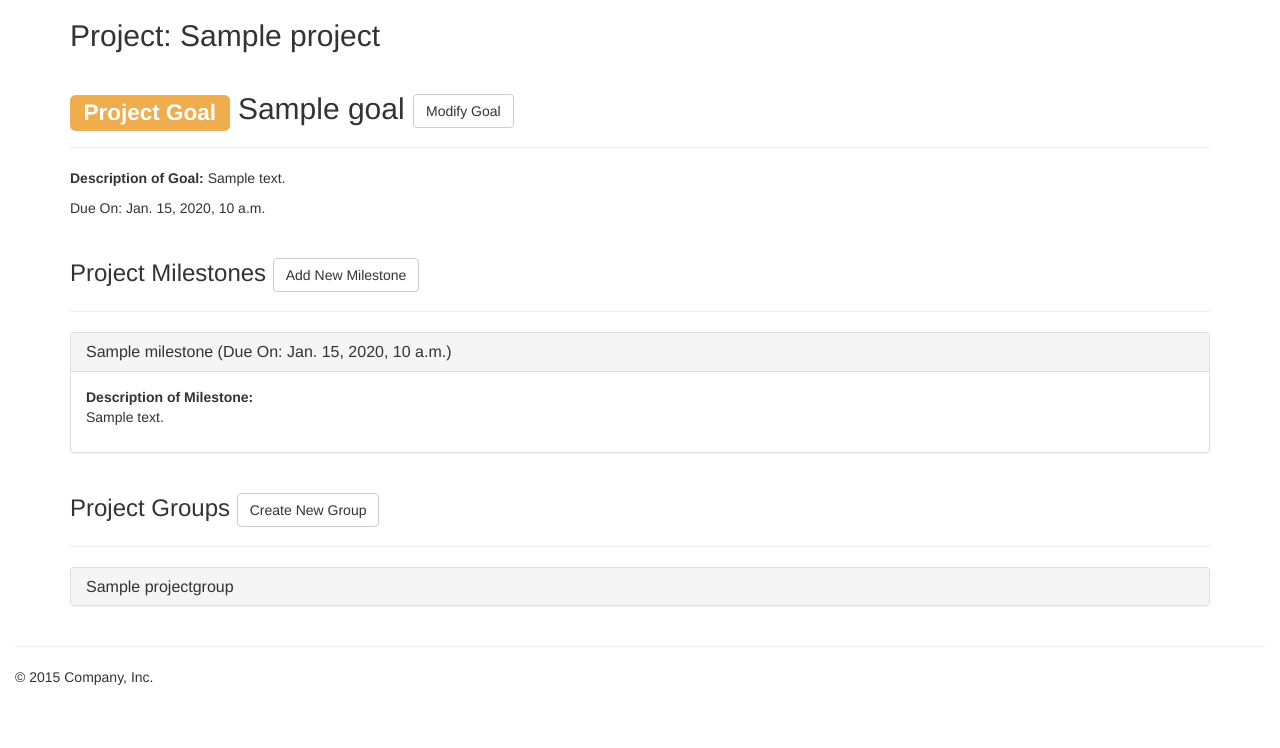
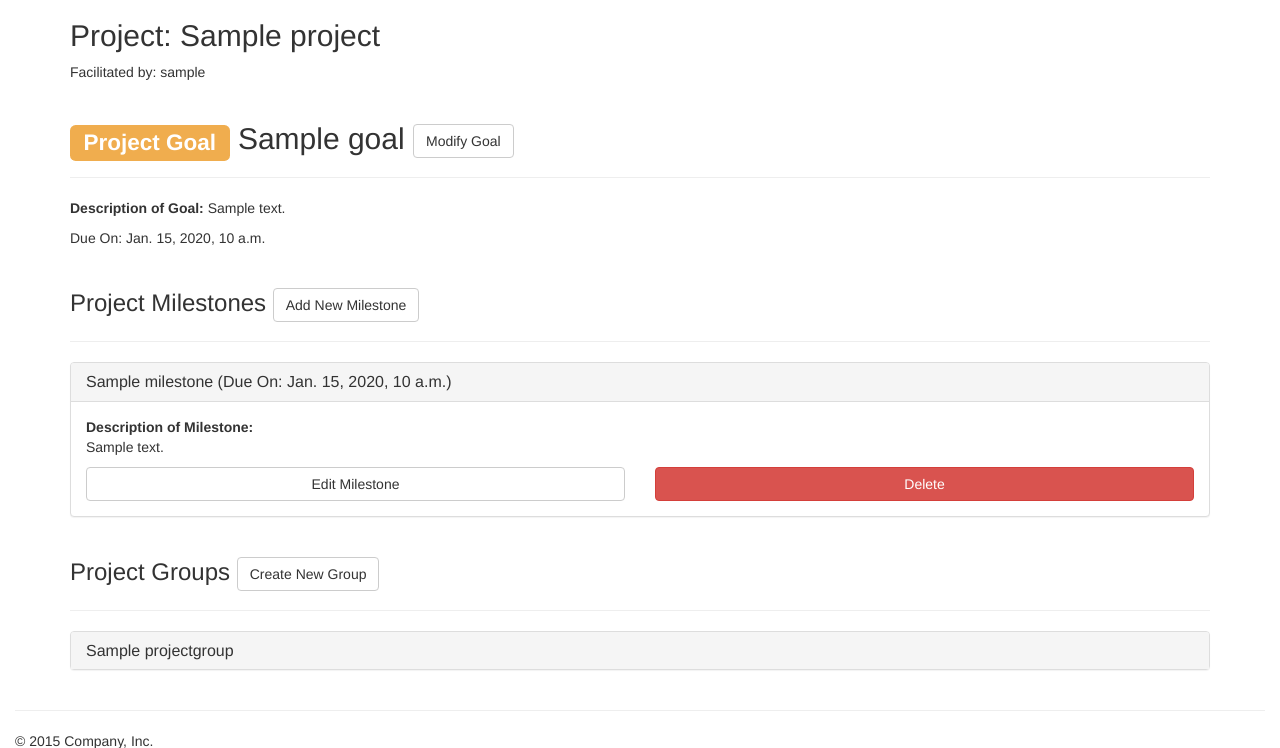
Before and after one commit to Skaty/orbital, a Django app: page /projects/1/ in a window 1280 px wide, after a click that opens the changed part. Shown: the part 51-799 px from the top of the page. Before the commit the page ends 736 px from the top, so only its background shows below. Run offline with Django 3.2, Linux system fonts and the light colour scheme; a user stored in the database is signed in; tables that the repository leaves empty hold one stand-in row (values such as "Sample post"); some libraries are stand-ins or nearby versions.

Commit message:
Added remaining CRUD UI/View for Achievements and Projects apps models and streamlined project dashboard UI/UX

```diff
--- a/src/projects/templates/projects/project_detail.html
+++ b/src/projects/templates/projects/project_detail.html
@@ -3,13 +3,14 @@
 {% block body %}
     <div class="container">
         <h2>Project: {{ object.name }}</h2>
+        <p>Facilitated by: {% for facilitator in object.facilitators.all %} {{ facilitator }} {% endfor %}</p>
         {% if object.goal %}
             <div class="page-header">
               <h2><span class="label label-warning">Project Goal</span> {{ object.goal.name }} {% if is_facilitator %}<a href="{% url "projects:achievements:update-goal" project_pk=object.pk pk=object.goal.pk %}" role="button" class="btn btn-default">Modify Goal</a>{% endif %}</h2>
             </div>
             <p><b>Description of Goal:</b> {{ object.goal.description }}</p>
             {% if object.goal.deadline %}
-                <p>Due On: {{ object.goal.deadline }}</p>
+                <p>Due On: <span {% if object.goal.is_due %} class="text-danger"{% endif %}>{{ object.goal.deadline }}</span> {% if object.goal.is_due %}<span class="label label-danger">OVERDUE</span>{% endif %}</p>
             {% else %}
                 <p>No Due Date!</p>
             {% endif %}
@@ -29,7 +30,7 @@
         {% if object.milestone_set.count != 0 %}
         <div class="panel-group" id="accordion-milestones" role="tablist" aria-multiselectable="true">
             {% for milestone in object.milestone_set.all %}
-                <div class="panel panel-default">
+                <div class="panel {% if milestone.is_due %}panel-danger{% else %}panel-default{% endif %}">
                     <div class="panel-heading" role="tab" id="milestones-collapse-heading-{{ forloop.counter }}">
                         <h4 class="panel-title">
                             <a class="collapsed" role="button" data-toggle="collapse" data-parent="#accordion" href="#milestones-collapse-{{ forloop.counter }}" aria-expanded="false" aria-controls="milestones-collapse-{{ forloop.counter }}">
@@ -38,7 +39,22 @@
                         </h4>
                     </div>
                     <div id="milestones-collapse-{{ forloop.counter }}" class="panel-collapse collapse" role="tabpanel" aria-labelledby="milestones-collapse-heading-{{ forloop.counter }}">
-                        <div class="panel-body"><b>Description of Milestone:</b> <p>{{ milestone.description }}</p></div>
+                        <div class="panel-body">
+                            <b>Description of Milestone:</b> <p>{{ milestone.description }}</p>
+                            {% if is_facilitator %}
+                            <form method="POST" action="{% url "projects:achievements:delete-milestone" project_pk=object.pk pk=milestone.pk %}">
+                                {% csrf_token %}
+                                <div class="row">
+                                    <div class="col-sm-6">
+                                        <a href="{% url 'projects:achievements:update-milestone' project_pk=object.pk pk=milestone.pk %}" role="button" class="btn btn-default btn-block">Edit Milestone</a>
+                                    </div>
+                                    <div class="col-sm-6">
+                                        <button type="submit" value="Confirm" class="btn btn-danger btn-block">Delete</button>
+                                    </div>
+                                </div>
+                            </form>
+                            {% endif %}
+                        </div>
                     </div>
                 </div>
             {% endfor %}
@@ -66,6 +82,17 @@
                                 <li>{{ member.username }}</li>
                             </ul>
                             {% endfor %}
+                            <form method="POST" action="{% url "projects:group-delete" project_pk=object.pk pk=projectgroup.pk %}">
+                                {% csrf_token %}
+                                <div class="row">
+                                    <div class="col-sm-6">
+                                        <a href="{% url 'projects:group-edit' project_pk=object.pk pk=projectgroup.pk %}" class="btn btn-default">Edit Group</a>
+                                    </div>
+                                    <div class="col-sm-6">
+                                        <button type="submit" value="Confirm" class="btn btn-danger btn-block">Delete</button>
+                                    </div>
+                                </div>
+                            </form>
                         </div>
                     </div>
                 </div>
@@ -79,11 +106,11 @@
         {% if projectgroup.target_set.count != 0 %}
         <div class="panel-group" id="accordion-targets" role="tablist" aria-multiselectable="true">
             {% for target in projectgroup.target_set.all %}
-                <div class="panel panel-default">
+                <div class="panel {% if target.is_due %}panel-danger{% else %}panel-default{% endif %}">
                     <div class="panel-heading" role="tab" id="targets-heading-{{ forloop.counter }}">
                         <h4 class="panel-title">
                             <a class="collapsed" role="button" data-toggle="collapse" data-parent="#accordion" href="#targets-collapse-{{ forloop.counter }}" aria-expanded="false" aria-controls="targets-collapse-{{ forloop.counter }}">
-                                {{ target.name }} (Due: {{ target.deadline|default:"Not specified" }}, Created by: {{ target.created_by.get_username }})
+                                {{ target.name }} (Due On: <span{% if target.is_due %} class="text-danger"{% endif %}>{{ target.deadline|default:"Not specified" }}</span>, Created by: {{ target.created_by.get_username }})
                             </a>
                         </h4>
                     </div>
@@ -92,7 +119,7 @@
                             <b>Description:</b> <p>{{ target.description }}</p>
                             <hr/>
                             {% if target.created_by == request.user %}
-                                <form method="POST" action="{% url "projects:achievements:delete-group-target" project_pk=projectgroup.project.pk pk=target.pk %}">
+                                <form method="POST" action="{% url "projects:achievements:delete-group-target" project_pk=object.pk pk=target.pk %}">
                                     {% csrf_token %}
                                     <button type="submit" value="Confirm" class="btn btn-danger btn-block">Delete</button>
                                 </form>
--- a/src/projects/urls.py
+++ b/src/projects/urls.py
@@ -1,11 +1,13 @@
 from django.conf.urls import url, include
 
-from projects.views import ProjectListView, ProjectCreateView, ProjectDetailView, ProjectGroupCreateView
+from projects.views import *
 
 urlpatterns = [
     url(r'^$', ProjectListView.as_view(), name='project-list'),
     url(r'^create/$', ProjectCreateView.as_view(), name='project-create'),
     url(r'^(?P<pk>[0-9]+)/$', ProjectDetailView.as_view(), name='project-detail'),
     url(r'^(?P<project_pk>[0-9]+)/', include('targets.urls', namespace='achievements')),
-    url(r'^(?P<project_pk>[0-9]+)/groups/add/$', ProjectGroupCreateView.as_view(), name='group-create')
+    url(r'^(?P<project_pk>[0-9]+)/groups/add/$', ProjectGroupCreateView.as_view(), name='group-create'),
+    url(r'^(?P<project_pk>[0-9]+)/groups/(?P<pk>[0-9]+)/edit/$', ProjectGroupUpdateView.as_view(), name='group-edit'),
+    url(r'^(?P<project_pk>[0-9]+)/groups/(?P<pk>[0-9]+)/delete/$', ProjectGroupDeleteView.as_view(), name='group-delete')
 ]
--- a/src/projects/views.py
+++ b/src/projects/views.py
@@ -1,11 +1,12 @@
 from django.contrib import messages
 from django.contrib.auth.decorators import login_required
+from django.contrib.auth.models import User
 from django.core.exceptions import ObjectDoesNotExist
 from django.core.urlresolvers import reverse_lazy
 from django.http import HttpResponseRedirect
 from django.shortcuts import render, redirect
 from django.utils.decorators import method_decorator
-from django.views.generic import CreateView, ListView, DetailView
+from django.views.generic import CreateView, ListView, DetailView, UpdateView, DeleteView
 
 from projects.models import Project, ProjectGroup
 
@@ -28,7 +29,7 @@ class ProjectCreateView(CreateView):
 
     def form_valid(self, form):
         self.object = form.save()
-        if self.request.user not in self.object.facilitators.all():
+        if self.object.facilitators.filter(pk=self.request.user.pk).count() <= 0:
             self.object.facilitators.add(self.request.user)
         return HttpResponseRedirect(reverse_lazy('projects:project-detail', kwargs={'pk': self.object.pk}))
 
@@ -78,6 +79,46 @@ class ProjectGroupCreateView(CreateView):
 
         return super(ProjectGroupCreateView, self).dispatch(request, *args, **kwargs)
 
+    def get_form(self, form_class=None):
+        form = super(ProjectGroupCreateView, self).get_form(form_class)
+        form.fields['members'].queryset = User.objects.exclude(project__pk=self.project.pk)
+        return form
+
     def form_valid(self, form):
         form.instance.project = self.project
         return super(ProjectGroupCreateView, self).form_valid(form)
+
+
+@method_decorator(login_required, name='dispatch')
+class ProjectGroupUpdateView(UpdateView):
+    model = ProjectGroup
+    fields = ['name', 'members']
+
+    def dispatch(self, request, *args, **kwargs):
+        project_pk = self.kwargs.get('project_pk')
+        try:
+            self.project = Project.objects.get(pk=project_pk)
+            if self.project.facilitators.filter(pk=request.user.pk).count() <= 0:
+                messages.error(request, 'You are not authorised to perform this action!')
+                return redirect('/')
+        except ObjectDoesNotExist:
+            return redirect('/')
+
+        self.success_url = reverse_lazy('projects:project-detail', kwargs={'pk': self.project.pk})
+
+        return super(ProjectGroupUpdateView, self).dispatch(request, *args, **kwargs)
+
+
+@method_decorator(login_required, name='dispatch')
+class ProjectGroupDeleteView(DeleteView):
+    model = ProjectGroup
+    success_url = ''
+
+    def dispatch(self, request, *args, **kwargs):
+        self.object = self.get_object()
+        self.success_url = reverse_lazy('projects:project-detail', kwargs={'pk': self.object.project.pk})
+        if self.object.project.facilitators.filter(pk=request.user.pk).count() <= 0:
+            messages.error(request, 'You do not have permission to delete this target!')
+            return HttpResponseRedirect(self.success_url)
+
+        return super(ProjectGroupDeleteView, self).dispatch(request, *args, **kwargs)
--- a/src/targets/templates/targets/goal_form.html
+++ b/src/targets/templates/targets/goal_form.html
@@ -3,7 +3,7 @@
 
 {% block body %}
     <div class="container">
-        <h3>Add Goal for {{ project }}</h3>
+        <h3>Goal for {{ project }}</h3>
         <div class="jumbotron">
             <form method="POST" action="">
                 {% csrf_token %}
@@ -19,7 +19,7 @@
                         {% endif %}
                     </div>
                 {% endfor %}
-                <button type="submit" class="btn btn-default btn-block">Set Goal!</button>
+                <button type="submit" class="btn btn-default btn-block">Submit!</button>
             </form>
         </div>
     </div>
--- a/src/targets/templates/targets/milestone_form.html
+++ b/src/targets/templates/targets/milestone_form.html
@@ -3,7 +3,7 @@
 
 {% block body %}
     <div class="container">
-        <h3>Add Milestone {{ project }}</h3>
+        <h3>Milestone for {{ project }}</h3>
         <div class="jumbotron">
             <form method="POST" action="">
                 {% csrf_token %}
@@ -19,7 +19,7 @@
                         {% endif %}
                     </div>
                 {% endfor %}
-                <button type="submit" class="btn btn-default btn-block">Add Milestone</button>
+                <button type="submit" class="btn btn-default btn-block">Submit!</button>
             </form>
         </div>
     </div>
--- a/src/targets/urls.py
+++ b/src/targets/urls.py
@@ -1,6 +1,6 @@
 from django.conf.urls import url, include
 
-from targets.views import TargetGoalCreateView, TargetDeleteView, GoalCreateView, GoalUpdateView, MilestoneCreateView
+from targets.views import *
 
 urlpatterns = [
     url(r'^targets/add/$', TargetGoalCreateView.as_view(), name="add-group-target"),
@@ -8,4 +8,6 @@ urlpatterns = [
     url(r'^goals/add/$', GoalCreateView.as_view(), name="add-goal"),
     url(r'^goals/(?P<pk>[0-9]+)/$', GoalUpdateView.as_view(), name="update-goal"),
     url(r'^milestones/add/$', MilestoneCreateView.as_view(), name="add-milestone"),
+    url(r'^milestones/(?P<pk>[0-9]+)/$', MilestoneUpdateView.as_view(), name="update-milestone"),
+    url(r'^milestones/(?P<pk>[0-9]+)/delete/$', MilestoneDeleteView.as_view(), name="delete-milestone"),
 ]
```
Also changed, not shown: src/targets/models.py (+7 -0 lines), src/targets/views.py (+48 -0 lines).
